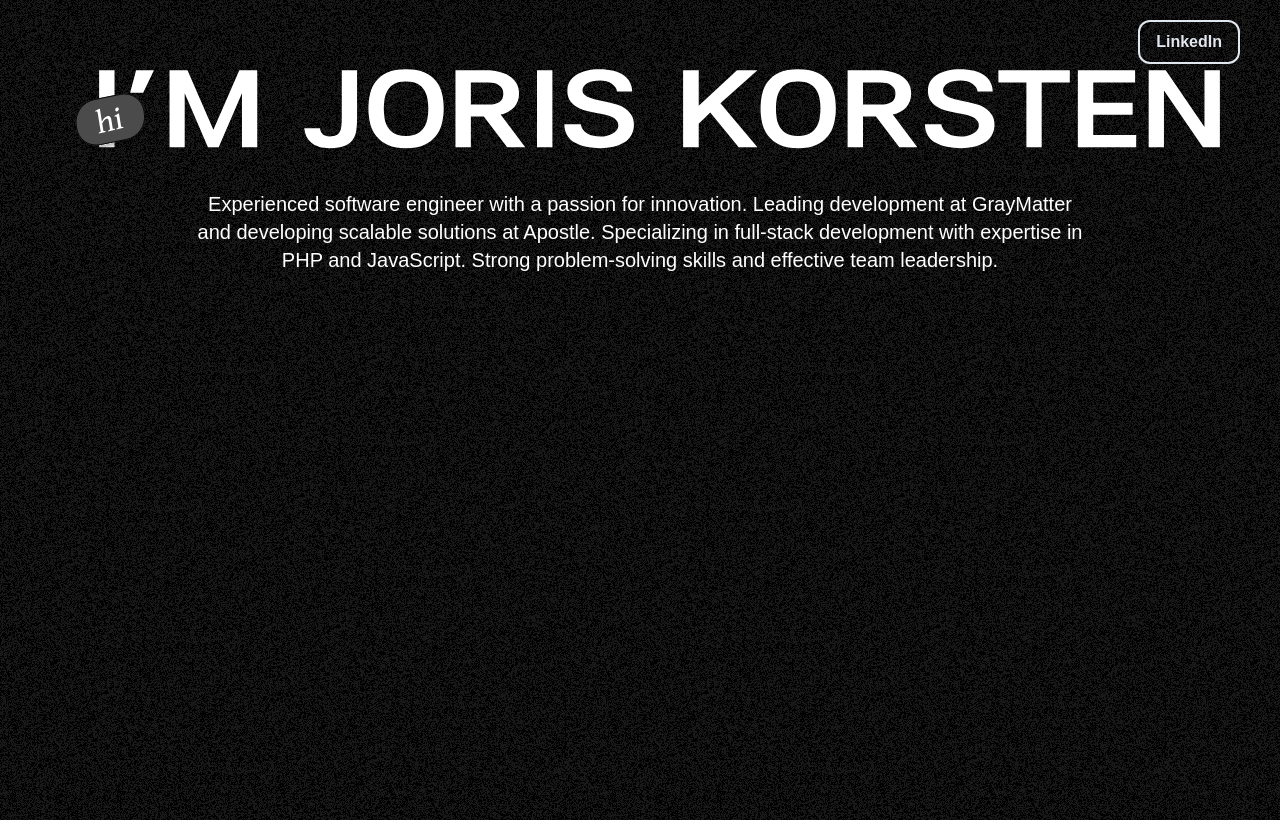
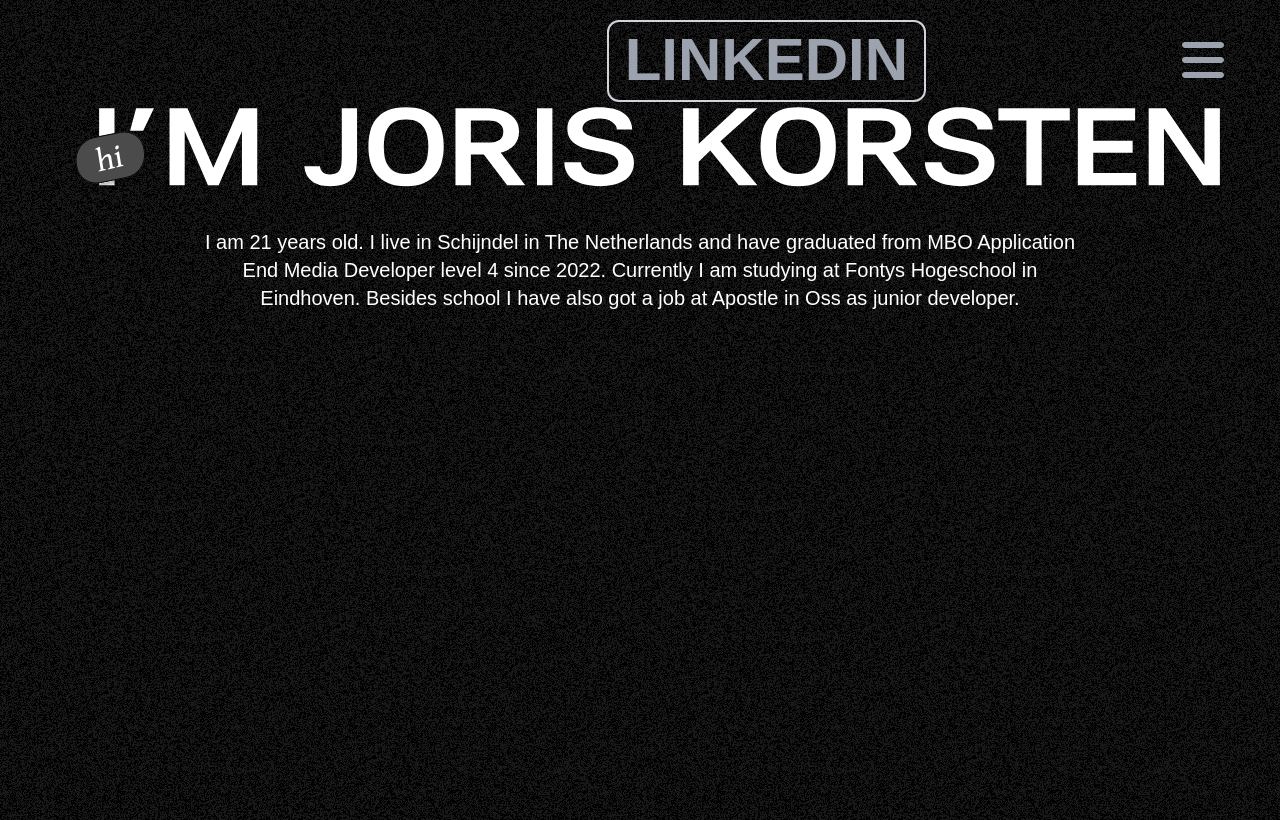
Before and after one commit to XavegX367/portfolio, a React (Vite) app: page / in a window 1280 px wide. Built offline with nearby package versions, Linux system fonts and the light colour scheme.

Commit message:
fixed navigation

```diff
--- a/package.json
+++ b/package.json
@@ -10,6 +10,9 @@
     "preview": "vite preview"
   },
   "dependencies": {
+    "@fortawesome/fontawesome-svg-core": "^6.4.2",
+    "@fortawesome/free-solid-svg-icons": "^6.4.2",
+    "@fortawesome/react-fontawesome": "^0.2.0",
     "react": "^18.2.0",
     "react-dom": "^18.2.0",
     "react-router-dom": "^6.16.0"
--- a/src/App.jsx
+++ b/src/App.jsx
@@ -1,11 +1,15 @@
 import { Routes, Route } from "react-router-dom"
 import Home from "./pages/Home"
+import BuildUp from "./pages/BuildUp"
+import LearningOutcomes from "./pages/LearningOutcomes"
 
 function App() {
   return (
     <div className="App">
       <Routes>
         <Route path="/" element={ <Home/> } />
+        <Route path="/buildup" element={ <BuildUp/> } />
+        <Route path="/learning-outcomes" element={ <LearningOutcomes/> } />
       </Routes>
     </div>
   )
--- a/src/assets/css/index.css
+++ b/src/assets/css/index.css
@@ -34,8 +34,8 @@ body {
     mix-blend-mode: difference;
     background-color: rgb(200, 0, 255);
     z-index: 10000;
-    height: 20px;
-    width: 20px;
+    height: 30px;
+    width: 30px;
     transition: all 50ms ease-out;
     backdrop-filter: blur(80%);
 }
--- a/src/components/Home/Landing.jsx
+++ b/src/components/Home/Landing.jsx
@@ -1,19 +1,17 @@
 import { header } from "../../assets"
-import Btn from "../Layout/Btn"
 function Landing() {
     return (
         <div>
-            {/* Add row with LinkedIn button */}
-            <div className="flex justify-end mt-5 mr-10">
-                <Btn content={"LinkedIn"} />
-            </div>
             {/* Add row with LinkedIn button */}
             <div className="flex justify-center">
                 <img src={header} alt="header" className="w-full pl-20 mr-4 select-none" draggable="false" />
             </div>
 
             <div className="flex justify-center mt-4">
-                <span className="text-center text-xl mx-48">Experienced software engineer with a passion for innovation. Leading development at GrayMatter and developing scalable solutions at Apostle. Specializing in full-stack development with expertise in PHP and JavaScript. Strong problem-solving skills and effective team leadership.</span>
+                <span className="text-center text-xl mx-48">I am 21 years old. I live in Schijndel in The Netherlands and have graduated from MBO
+                    Application End Media Developer level 4 since 2022. Currently I am studying at Fontys Hogeschool in Eindhoven. Besides school I
+                    have also got a job at Apostle in Oss as junior developer.
+                </span>
             </div>
         </div>
     )
--- a/src/components/Layout/Btn.jsx
+++ b/src/components/Layout/Btn.jsx
@@ -1,18 +1,19 @@
 import PropTypes from 'prop-types';
 
-function Btn({content}) {
+function Btn({content, link}) {
 
     return (
         <>
-            <button className="bg-transparent text-slate-200 border-slate-200 border-2 font-bold py-2 px-4 rounded-xl transition-colors duration-300 ease-in-out hover:bg-slate-200 hover:text-black">
+            <a target='blank' href={link} className="bg-transparent text-6xl uppercase text-gray-400 border-gray-300 border-2 font-bold py-2 px-4 rounded-xl transition-colors duration-300 ease-in-out hover:bg-slate-200 hover:text-black">
                 {content}
-            </button>
+            </a>
         </>
     )
 }
 
 Btn.propTypes = {
     content: PropTypes.string.isRequired,
+    link: PropTypes.string.isRequired,
 };
 
 export default Btn
--- a/src/components/Layout/Layout.jsx
+++ b/src/components/Layout/Layout.jsx
@@ -2,6 +2,7 @@ import React from "react"
 import Header from "./Header"
 import Footer from "./Footer"
 import MouseTracker from "./MouseTracker";
+import NavigationRow from "./Navigation/NavigationRow";
 class Layout extends React.Component {
     render(){
         return (
@@ -9,12 +10,11 @@ class Layout extends React.Component {
             <Header />
             <MouseTracker/>
             <div className="h-screen">
-
+                <NavigationRow />
                 <div className="">
                     <main className="opacity-100 z-10">{this.props.children}</main>
                 </div>
             </div>
-
 
             <Footer />
         </>
--- /dev/null
+++ b/src/components/Layout/Navigation/NavItem.jsx
@@ -0,0 +1,16 @@
+import React from 'react'
+import { useNavigate } from 'react-router-dom';
+
+function NavItem({closeNavigation, path, name}) {
+  const navigate = useNavigate();
+  const navigateTo = (path) => {
+    navigate(path);
+    closeNavigation();
+  }
+
+  return (
+    <button onClick={() => navigateTo(path)} className="text-3xl text-white hover:text-gray-400">{name}</button>
+  )
+}
+
+export default NavItem
--- /dev/null
+++ b/src/components/Layout/Navigation/Navigation.jsx
@@ -0,0 +1,41 @@
+import { faTimes } from '@fortawesome/free-solid-svg-icons'
+import NavItem from './NavItem'
+import { FontAwesomeIcon } from '@fortawesome/react-fontawesome'
+import React, { useEffect } from 'react'
+
+function Navigation({sideBarToggle, setSideBarToggle}) {
+  const handleClick = () => {
+    setSideBarToggle();
+  };
+
+  useEffect(() => {
+    const handleEscape = (event) => {
+      if (event.key === 'Escape') {
+        setSideBarToggle(false);
+      }
+    };
+    window.addEventListener('keydown', handleEscape);
+    return () => window.removeEventListener('keydown', handleEscape);
+  }, [setSideBarToggle]);
+
+  return (
+    <>
+      {/* Create a full screen overlay that contains some nav links */}
+      <div className={`${sideBarToggle ? "h-screen opacity-100" : "h-0 opacity-0"} fixed select-none z-50 transition-all w-full bg-black flex justify-center items-center duration-150`}>
+        <div className='fixed top-8'>
+            <FontAwesomeIcon icon={faTimes}
+              className={`${sideBarToggle && "rotate-180"} cursor-pointer text-6xl fixed right-14 duration-500 text-gray-400 hover:text-white transition-all ease-in-out`}
+              onClick={handleClick}
+            />
+        </div>
+        <nav className="flex flex-col justify-center items-center">
+          <NavItem name={"Home"} path={"/"} closeNavigation={handleClick}/>
+          <NavItem name={"Build up"} path={"/buildup"} closeNavigation={handleClick}/>
+          <NavItem name={"Learning Outcomes"} path={"/learning-outcomes"} closeNavigation={handleClick}/>
+        </nav>
+      </div>
+    </>
+  )
+}
+
+export default Navigation
--- /dev/null
+++ b/src/components/Layout/Navigation/NavigationRow.jsx
@@ -0,0 +1,32 @@
+import {React, useState} from 'react'
+import Btn from '../Btn'
+import Navigation from './Navigation'
+import { FontAwesomeIcon } from '@fortawesome/react-fontawesome'
+import { faBars } from '@fortawesome/free-solid-svg-icons'
+
+function NavigationRow() {
+  const [sideBarToggle, setSideBarToggle] = useState(false)
+
+  const toggleSidebar = () => {
+    setSideBarToggle(!sideBarToggle);
+  }
+
+  return (
+    <>
+    {/* Add row with LinkedIn button */}
+        <Navigation sideBarToggle={sideBarToggle} setSideBarToggle={toggleSidebar} />
+        <div className="flex flex-row-reverse mt-5 mr-10 gap-x-60">
+
+          <button className={`${sideBarToggle && "rotate-180"} text-5xl text-gray-400 hover:text-white p-4 ease-in-out transition-all duration-500`}
+            onClick={toggleSidebar}
+          >
+            <FontAwesomeIcon icon={faBars} />
+          </button>
+
+            <Btn content={"linkedin"} link={"https://www.linkedin.com/in/joris-korsten-01a508193/"} />
+        </div>
+    </>
+  )
+}
+
+export default NavigationRow
--- a/src/main.jsx
+++ b/src/main.jsx
@@ -5,9 +5,9 @@ import './assets/css/index.css'
 import Layout from './components/Layout/Layout';
 
 ReactDOM.createRoot(document.getElementById('root')).render(
-  <Layout>
-    <BrowserRouter>
-      <App />
-    </BrowserRouter>
-  </Layout>
+  <BrowserRouter>
+    <Layout>
+        <App />
+    </Layout>
+  </BrowserRouter>
 )
--- /dev/null
+++ b/src/pages/BuildUp.jsx
@@ -0,0 +1,9 @@
+import React from 'react'
+
+function BuildUp() {
+    return (
+        <div>BuildUp</div>
+    )
+}
+
+export default BuildUp
--- /dev/null
+++ b/src/pages/LearningOutcomes.jsx
@@ -0,0 +1,9 @@
+import React from 'react'
+
+function LearningOutcomes() {
+    return (
+        <div>LearningOutcomes</div>
+    )
+}
+
+export default LearningOutcomes
```
Also changed, not shown: 1 other file (tests, documents, lock files or other folders).
